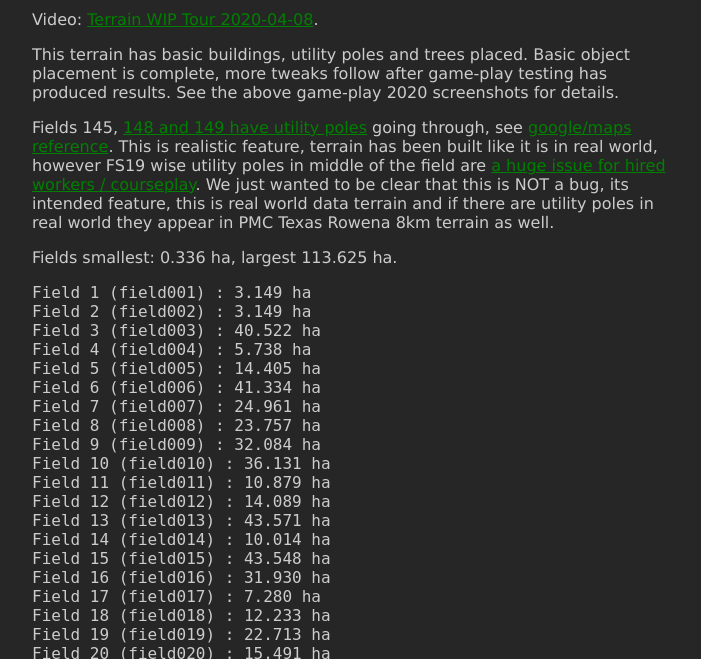
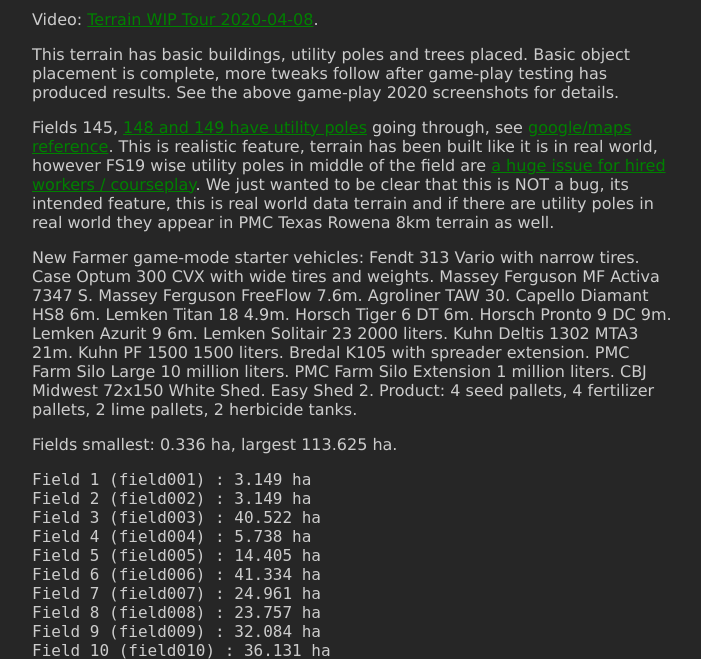
Before and after one commit to SnakeManPMC/html-farming-simulator.org, a PHP site: page /19/pmc-texas-rowena-8km.php in a window 1280 px wide. Shown: the part 1082-1741 px from the top of the page, without its empty margins (288-989 px from the left). Run offline with PHP 8.4, Linux system fonts and the light colour scheme.

Commit message:
New farmer starter vehicles added

```diff
--- a/19/pmc-texas-rowena-8km.php
+++ b/19/pmc-texas-rowena-8km.php
@@ -64,6 +64,10 @@ This terrain has basic buildings, utility poles and trees placed. Basic object p
 
 <p>
 Fields 145, <a href="screenshots/PMC-Texas-Rowena-8km-2020-04-13T0424.jpg" target="_blank">148 and 149 have utility poles</a> going through, see <a href="https://www.google.com/maps/@31.5788321,-100.0020704,237m/data=!3m1!1e3" target="_blank">google/maps reference</a>. This is realistic feature, terrain has been built like it is in real world, however FS19 wise utility poles in middle of the field are <a href="screenshots/PMC-Texas-Rowena-8km-2020-04-14T0702.jpg" target="_blank">a huge issue for hired workers / courseplay</a>. We just wanted to be clear that this is NOT a bug, its intended feature, this is real world data terrain and if there are utility poles in real world they appear in PMC Texas Rowena 8km terrain as well.
+</p>
+
+<p>
+New Farmer game-mode starter vehicles: Fendt 313 Vario with narrow tires. Case Optum 300 CVX with wide tires and weights. Massey Ferguson MF Activa 7347 S. Massey Ferguson FreeFlow 7.6m. Agroliner TAW 30. Capello Diamant HS8 6m. Lemken Titan 18 4.9m. Horsch Tiger 6 DT 6m. Horsch Pronto 9 DC 9m. Lemken Azurit 9 6m. Lemken Solitair 23 2000 liters. Kuhn Deltis 1302 MTA3 21m. Kuhn PF 1500 1500 liters. Bredal K105 with spreader extension. PMC Farm Silo Large 10 million liters. PMC Farm Silo Extension 1 million liters. CBJ Midwest 72x150 White Shed. Easy Shed 2. Product: 4 seed pallets, 4 fertilizer pallets, 2 lime pallets, 2 herbicide tanks.
 </p>
 
 <p>
```
